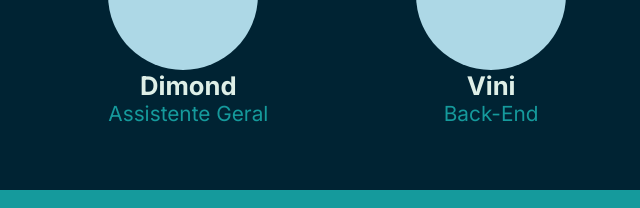
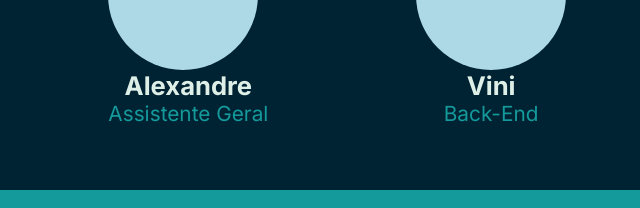
Before and after one commit to Letacio-Bezerra/Future-Fest, a plain HTML site: page index.html in a window 1280 px wide. Shown: the part 2003-2211 px from the top of the page, 640-1280 px from the left. Drawn offline with Linux system fonts and the light colour scheme.

Commit message:
Update index.html

```diff
--- a/index.html
+++ b/index.html
@@ -124,7 +124,7 @@
             <div class="imgEqp">
               <img src="" alt="" />
             </div>
-            <h3>Dimond</h3>
+            <h3>Alexandre</h3>
             <p>Assistente Geral</p>
           </div>
           <div class="part">
```
